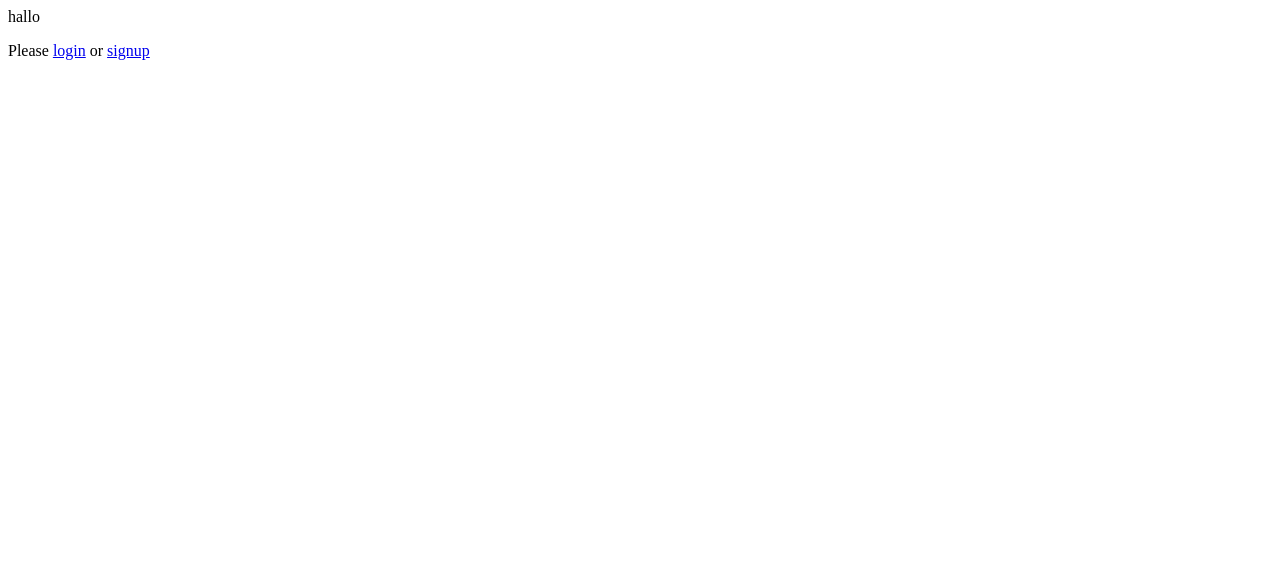
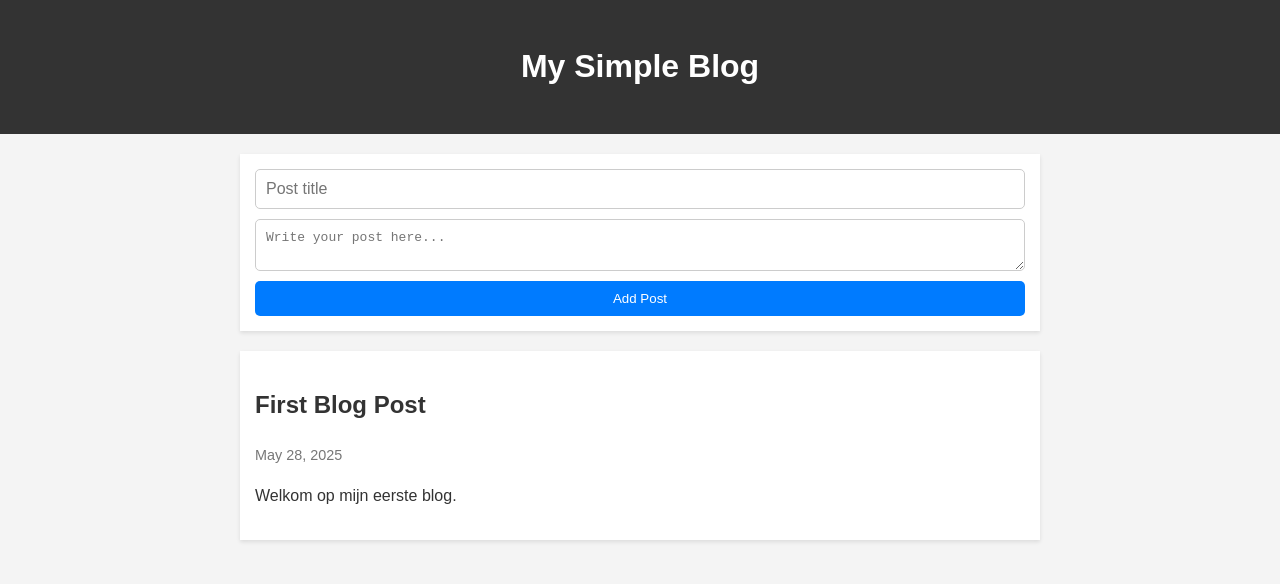
Before and after one commit to DavidVonck/Backend101, a plain HTML site: page Frontend/index.html in a window 1280 px wide. Drawn offline with Linux system fonts and the light colour scheme.

Commit message:
frontend

```diff
--- a/Frontend/app.css
+++ b/Frontend/app.css
@@ -0,0 +1,64 @@
+body {
+  font-family: Arial, sans-serif;
+  line-height: 1.6;
+  margin: 0;
+  padding: 0;
+  background: #f4f4f4;
+  color: #333;
+}
+
+header {
+  background: #333;
+  color: #fff;
+  padding: 20px;
+  text-align: center;
+}
+
+main {
+  padding: 20px;
+  max-width: 800px;
+  margin: auto;
+}
+
+.new-post {
+  background: #fff;
+  padding: 15px;
+  margin-bottom: 20px;
+  box-shadow: 0 2px 4px rgba(0,0,0,0.1);
+  display: flex;
+  flex-direction: column;
+  gap: 10px;
+}
+
+.new-post input,
+.new-post textarea {
+  padding: 10px;
+  font-size: 1em;
+  border: 1px solid #ccc;
+  border-radius: 5px;
+}
+
+.new-post button {
+  padding: 10px;
+  background: #007BFF;
+  color: white;
+  border: none;
+  border-radius: 5px;
+  cursor: pointer;
+}
+
+.new-post button:hover {
+  background: #0056b3;
+}
+
+.post {
+  background: #fff;
+  padding: 15px;
+  margin-bottom: 20px;
+  box-shadow: 0 2px 4px rgba(0,0,0,0.1);
+}
+
+.post .date {
+  font-size: 0.9em;
+  color: #777;
+}
--- a/Frontend/index.html
+++ b/Frontend/index.html
@@ -1,19 +1,64 @@
 <!DOCTYPE html>
-<html>
+<html lang="en">
 <head>
-    <meta charset="UTF-8" />
-    <title>index</title>
+  <meta charset="UTF-8">
+  <meta name="viewport" content="width=device-width, initial-scale=1.0">
+  <title>Simple Blog</title>
+  <link rel="stylesheet" href="app.css">
 </head>
 <body>
-    hallo
+  <header>
+    <h1>My Simple Blog</h1>
+  </header>
+
+  <main>
+    <!-- Input Form -->
+    <section class="new-post">
+      <input type="text" id="postTitle" placeholder="Post title">
+      <textarea id="postContent" placeholder="Write your post here..."></textarea>
+      <button onclick="addPost()">Add Post</button>
+    </section>
+
+    <!-- Blog Posts -->
+    <section id="posts">
+      <article class="post">
+        <h2>First Blog Post</h2>
+        <p class="date">May 28, 2025</p>
+        <p>Welkom op mijn eerste blog.</p>
+      </article>
+    </section>
+  </main>
+
+  <script>
+    function addPost() {
+      const title = document.getElementById("postTitle").value;
+      const content = document.getElementById("postContent").value;
+      if (!title || !content) return;
+
+      const postSection = document.getElementById("posts");
+
+      const article = document.createElement("article");
+      article.className = "post";
+
+      const h2 = document.createElement("h2");
+      h2.textContent = title;
+
+      const date = document.createElement("p");
+      date.className = "date";
+      date.textContent = new Date().toDateString();
+
+      const p = document.createElement("p");
+      p.textContent = content;
+
+      article.appendChild(h2);
+      article.appendChild(date);
+      article.appendChild(p);
+
+      postSection.prepend(article);
+
+      document.getElementById("postTitle").value = "";
+      document.getElementById("postContent").value = "";
+    }
+  </script>
 </body>
 </html>
-
-<script>
-    const naam = localStorage.getItem("naam");
-    if (naam) {
-        document.body.innerHTML += `<p>Welcome, ${naam}!</p>`;
-    } else {
-        document.body.innerHTML += `<p>Please <a href="login.html">login</a> or <a href="signup.html">signup</a></p>`;
-    }
-</script>
```
Also changed, not shown: Frontend/login.html (deleted, +0 -15 lines), Frontend/signup.html (deleted, +0 -17 lines).
